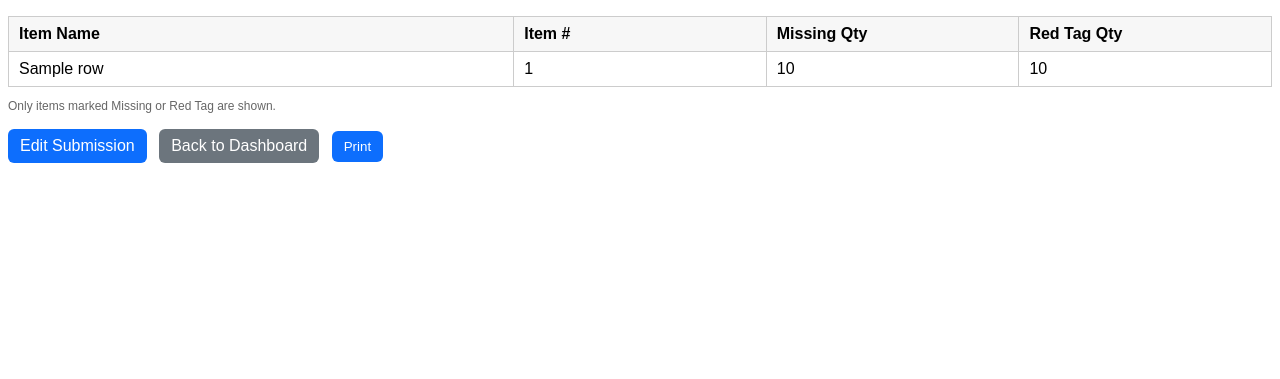
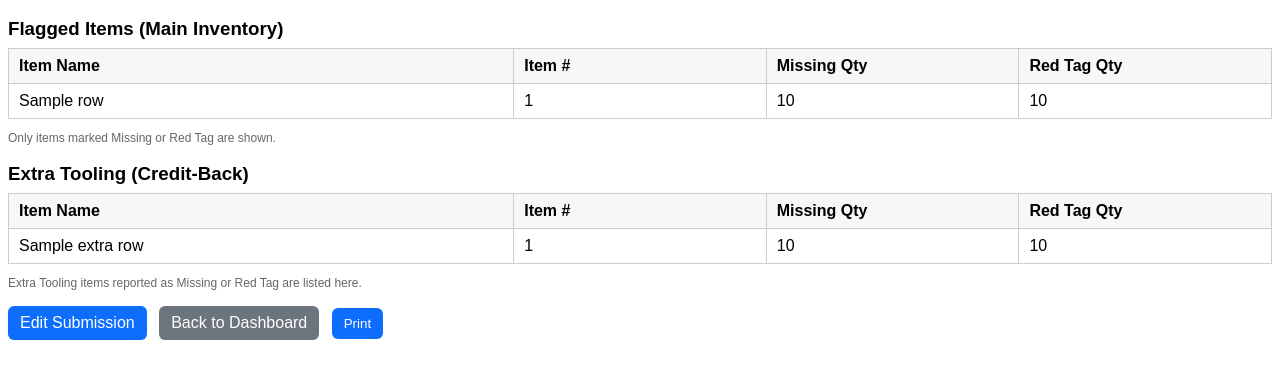
Before and after one commit to ColtonBaum/Inventory-app, a Flask app: template templates/pull_list.html in a window 1280 px wide. Shown: the part 136-515 px from the top of the page. Run offline with Flask 3, Linux system fonts and the light colour scheme; tables that the repository leaves empty hold one stand-in row (values such as "Sample post"); the template is opened without the code that fills it: values that come from a table or form of the project are taken from there, most other values are stand-ins (such as "Sample title", 1, 10 or a date in 2020).

Commit message:
Update pull_list.html: separate tables for main inventory and extra tooling credit-back items

```diff
--- a/templates/pull_list.html
+++ b/templates/pull_list.html
@@ -13,19 +13,18 @@
         .header h2 { margin: 0 0 8px; }
         .meta { display: grid; grid-template-columns: repeat(2, 1fr); gap: 6px 24px; }
         .meta div { font-size: 14px; }
+        h3.section-title { margin: 18px 0 8px; }
         table {
             border-collapse: collapse;
             width: 100%;
-            margin-top: 12px;
+            margin-top: 8px;
         }
         th, td {
             border: 1px solid #ccc;
             padding: 8px 10px;
             text-align: left;
         }
-        th {
-            background: #f7f7f7;
-        }
+        th { background: #f7f7f7; }
         .pill {
             display: inline-block;
             padding: 2px 8px;
@@ -47,12 +46,8 @@
             border: none;
             display: inline-block;
         }
-        .actions a.secondary, .actions button.secondary {
-            background: #6c757d;
-        }
-        @media print {
-            .actions { display: none; }
-        }
+        .actions a.secondary, .actions button.secondary { background: #6c757d; }
+        @media print { .actions { display: none; } }
     </style>
 </head>
 <body>
@@ -79,7 +74,9 @@
         </div>
     </div>
 
+    {# -------- Main (regular) inventory flagged items -------- #}
     {% if rows and rows|length %}
+        <h3 class="section-title">Flagged Items (Main Inventory)</h3>
         <table>
             <thead>
                 <tr>
@@ -101,7 +98,35 @@
             </tbody>
         </table>
         <div class="footer-note">Only items marked Missing or Red Tag are shown.</div>
-    {% else %}
+    {% endif %}
+
+    {# -------- Extra Tooling (credit-back) flagged items -------- #}
+    {% if extra_rows and extra_rows|length %}
+        <h3 class="section-title">Extra Tooling (Credit-Back)</h3>
+        <table>
+            <thead>
+                <tr>
+                    <th style="width: 40%;">Item Name</th>
+                    <th style="width: 20%;">Item #</th>
+                    <th style="width: 20%;">Missing Qty</th>
+                    <th style="width: 20%;">Red Tag Qty</th>
+                </tr>
+            </thead>
+            <tbody>
+                {% for r in extra_rows %}
+                <tr>
+                    <td>{{ r.item_name }}</td>
+                    <td>{{ r.item_number }}</td>
+                    <td>{{ r.missing_qty or 0 }}</td>
+                    <td>{{ r.redtag_qty or 0 }}</td>
+                </tr>
+                {% endfor %}
+            </tbody>
+        </table>
+        <div class="footer-note">Extra Tooling items reported as Missing or Red Tag are listed here.</div>
+    {% endif %}
+
+    {% if (not rows or not rows|length) and (not extra_rows or not extra_rows|length) %}
         <p class="muted">No Missing or Red Tag items were reported on this submission.</p>
     {% endif %}
 
```
